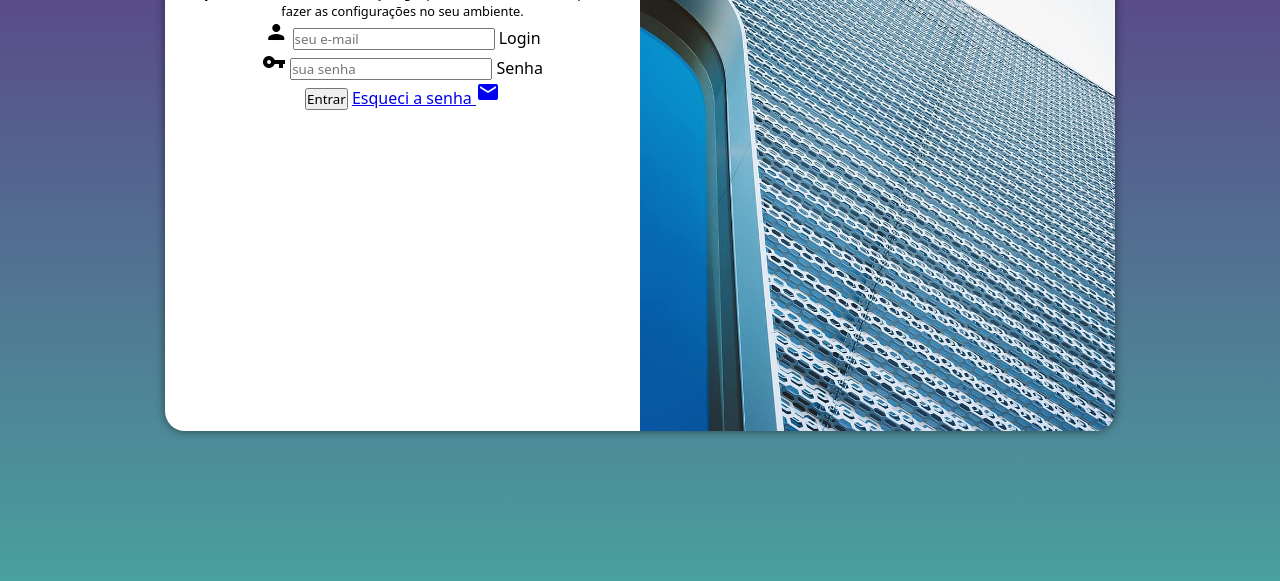
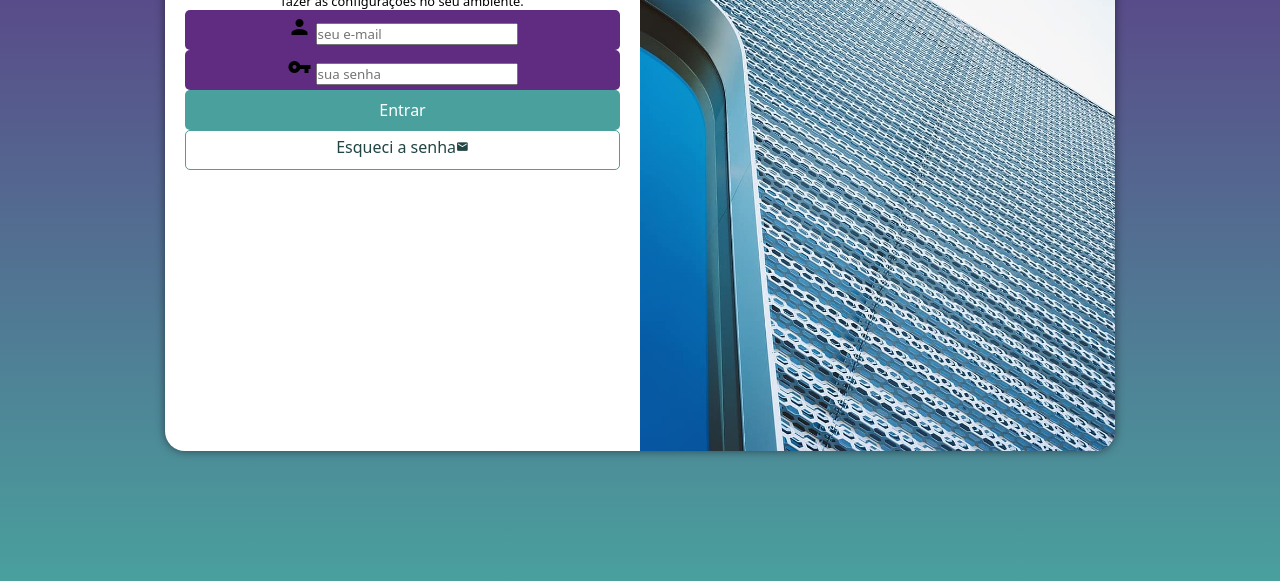
Before and after one commit to simoneferronato/projeto-login, a plain HTML site: page index.html in a window 1280 px wide. Shown: the part 219-800 px from the top of the page. Drawn offline with Linux system fonts and the light colour scheme.

Commit message:
atualizei css

```diff
--- a/estilos/style.css
+++ b/estilos/style.css
@@ -33,13 +33,12 @@ section#login {
     transform: translate(-50%, -50%);
     overflow: hidden;
     background-color: white;
-    height: 500px;
+    height: 540px;
     width: 200px;
     border-radius: 20px;
     box-shadow: 0px 0px 10px rgba(0, 0, 0, 0.504);
     transition: width 0.3s, height 0.3s;
     transition-timing-function: ease;
-
 }
 
 section#login > div#imagem {
@@ -52,7 +51,7 @@ section#login > div#imagem {
 
 section#login > div#formulario {
     display: block;
-    padding: 10px;
+    padding: 20px;
 }
 
 div#formulario {
@@ -64,6 +63,50 @@ div#formulario > p {
     font-size: 0.8em;
 }
 
+form > div.campo {
+    background-color: #5f2c82;
+    padding: 5px 0px;
+    border-radius: 5px;
+}
+
+div.campo > label {
+    display: none;
+}
+
 form > input[type=submit] {
     display: block;
+    font-size: 1em;
+    width: 100%;
+    height: 40px;
+    background-color: #49a09d;
+    color: white;
+    border: none;
+    border-radius: 5px;
+    cursor: pointer;
 }
+
+form > input[type=submit]:hover {
+    background-color: #2d5857;
+}
+
+form > a.botao {
+    display: block;
+    text-align: center;
+    font-size: 1em;
+    width: 100%;
+    height: 40px;
+    padding-top: 5px;
+    background-color: white;
+    color: #204544;
+    border: 1px solid #49a09d;
+    border-radius: 5px;
+    text-decoration: none;
+}
+
+form > a.botao:hover {
+    background-color: #6cd3cf;
+}
+
+form > a.botao > i {
+    font-size: 0.8em;
+}
--- a/index.html
+++ b/index.html
@@ -21,27 +21,25 @@
                 <p>Seja bem-vindo novamente. Faça login para acessar sua conta e poder fazer as configurações no seu ambiente.</p>
                 <form action="login.php" method="post" autocomplete="on">
                     <div class="campo">
-                        <span class="material-icons md-18">person</span>
+                        <i class="material-icons">person</i>
                         <input type="email" name="login" id="ilogin" placeholder="seu e-mail" autocomplete="email" required maxlength="30">
                         <label for="ilogin">Login</label>
                     </div>
                     <div class="campo">
-                        <span class="material-icons md-18">vpn_key</span>
+                        <i class="material-icons">vpn_key</i>
                         <input type="password" name="senha" id="isenha" placeholder="sua senha" autocomplete="current-password" required minlength="8" maxlength="20">
                         <label for="isenha">Senha</label>
                     </div>
-                    <div>
+
                         <input type="submit" value="Entrar">
                         <a href="esqueci.html" class="botao">
-                            Esqueci a senha
-                            <span class="material-icons md-18">mail</span>
+                            Esqueci a senha<i class="material-icons">mail</i>
                         </a>
-                    </div>
+
 
 
                 </form>
             </div>
-
         </section>
     </main>
 </body>
```
